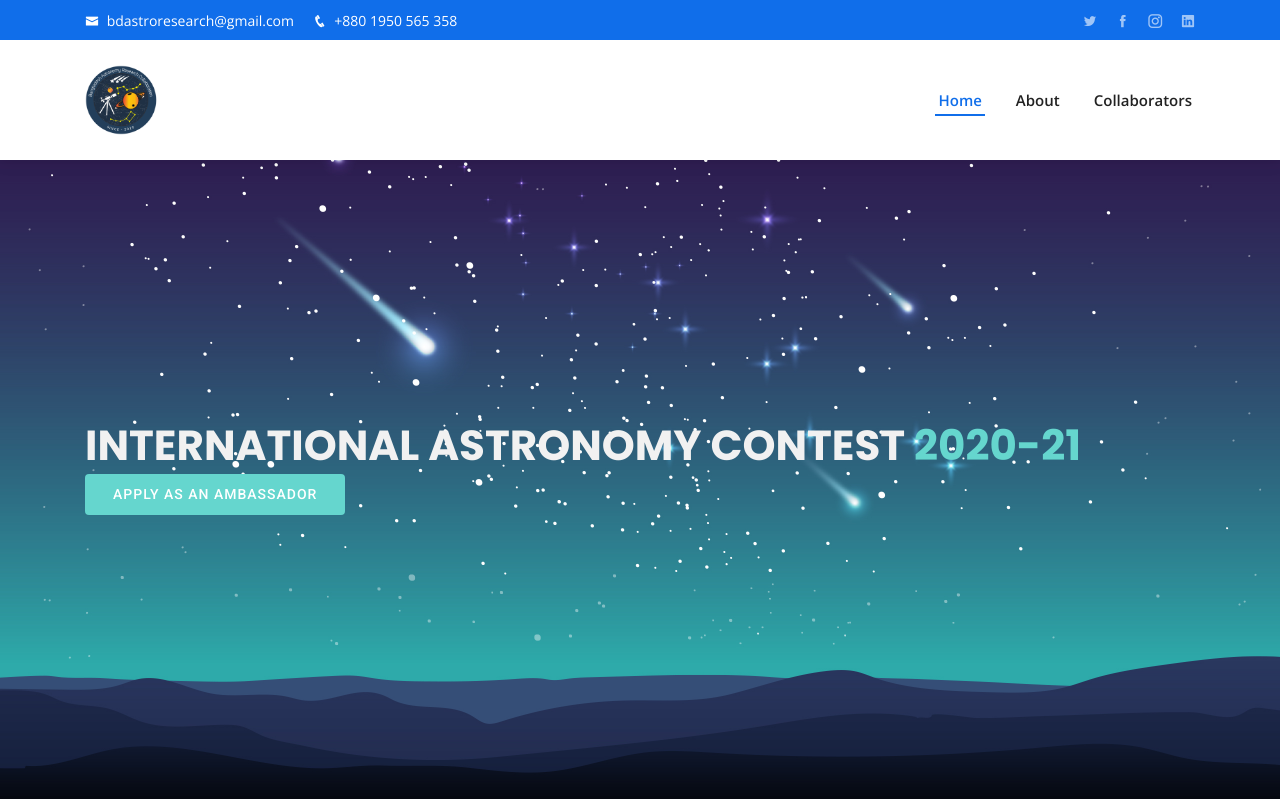
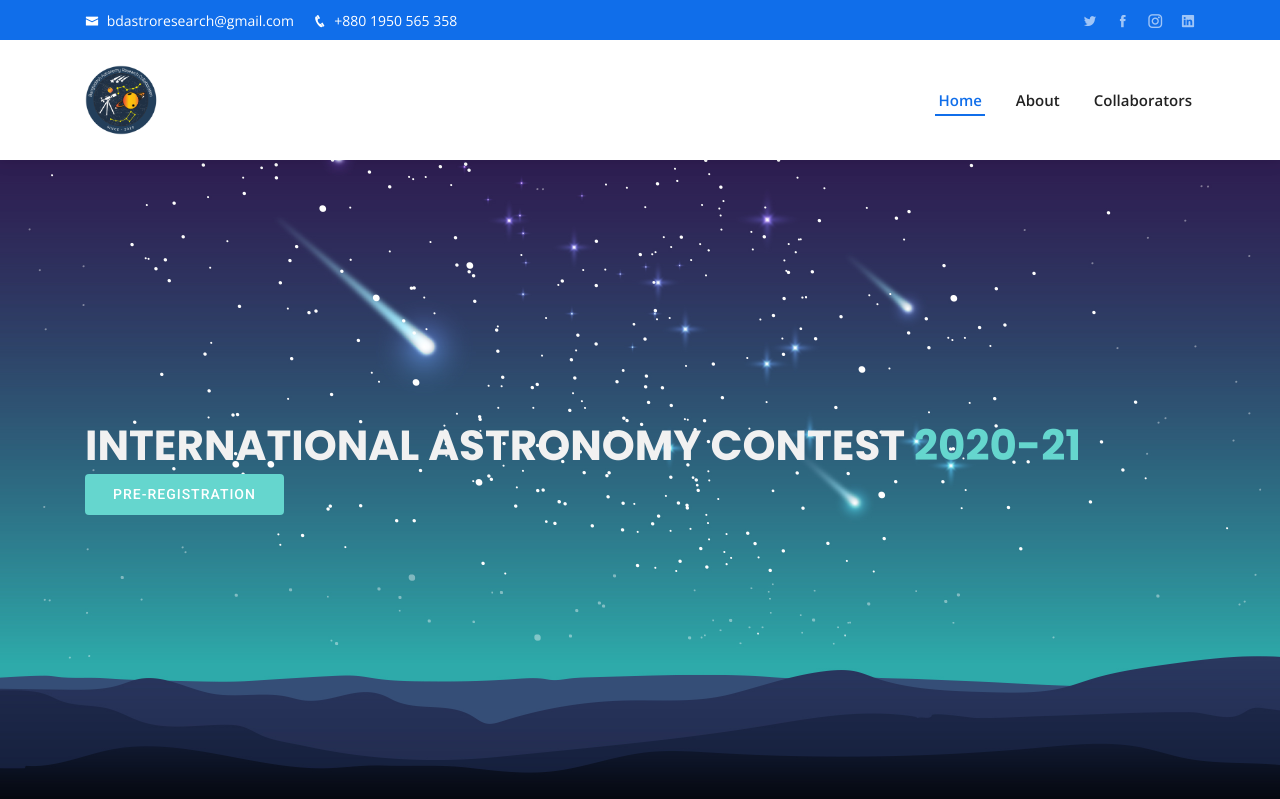
Before and after one commit to princeshahriar007/barcTest, a PHP site: page / in a window 1280 px wide. Shown: the top 799 px of the page. Run offline with PHP 8.4, Linux system fonts and the light colour scheme.

Commit message:
Changed the  button text

```diff
--- a/index.php
+++ b/index.php
@@ -78,7 +78,7 @@
     <div class="container" data-aos="zoom-out" data-aos-delay="100">
       <h1>INTERNATIONAL ASTRONOMY CONTEST <span>2020-21</span></h1>
       <div class="d-flex">
-        <a href="https://docs.google.com/forms/d/e/1FAIpQLSfrscq4t-MJ7WKWZhZKlt5R0sUQqUaMBqLRCEnKOAUdq8x9Ow/viewform" class="btn-get-started scrollto">Apply as an ambassador</a>
+        <a href="https://docs.google.com/forms/d/e/1FAIpQLSfrscq4t-MJ7WKWZhZKlt5R0sUQqUaMBqLRCEnKOAUdq8x9Ow/viewform" class="btn-get-started scrollto">Pre-registration</a>
       </div>
     </div>
   </section><!-- End Hero -->
@@ -234,9 +234,9 @@
 
           <div class="col-lg-4 col-md-6 d-flex align-items-stretch mt-4 mt-lg-0" data-aos="zoom-in" data-aos-delay="300">
             <div class="icon-box">
-              <div class="icon"><img src="assets/img/KNOWLEDGE PARTNER.png" class="img-thumbnail"></div>
-              <h4><a href="">KNOWLEDGE PARTNER</a></h4>
-              <p>National Space Society</p>
+              <div class="icon"><img src="assets/img/tamil.webp" class="img-thumbnail"></div>
+              <h4><a href="">ASSOCIATE PARTNER</a></h4>
+              <p>Government of Tamilnadu</p>
             </div>
           </div>
 
@@ -266,9 +266,9 @@
 
           <div class="col-lg-4 col-md-6 d-flex align-items-stretch mt-4" data-aos="zoom-in" data-aos-delay="300">
             <div class="icon-box">
-              <div class="icon"><img src="assets/img/tamil.webp" class="img-thumbnail"></div>
-              <h4><a href="">ASSOCIATE PARTNER</a></h4>
-              <p>Government of Tamilnadu</p>
+              <div class="icon"><img src="assets/img/KNOWLEDGE PARTNER.png" class="img-thumbnail"></div>
+              <h4><a href="">KNOWLEDGE PARTNER</a></h4>
+              <p>National Space Society</p>
             </div>
           </div>
 
```
